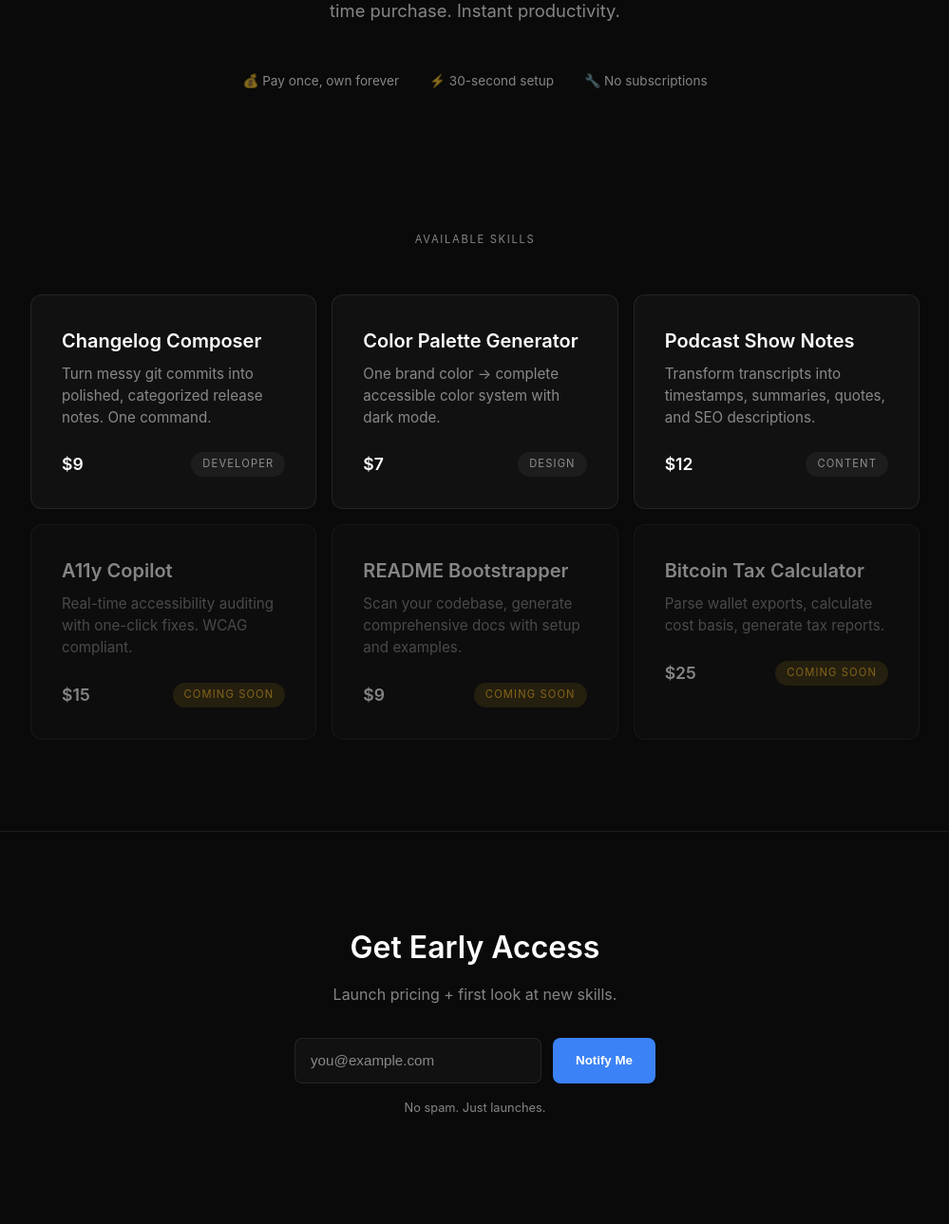
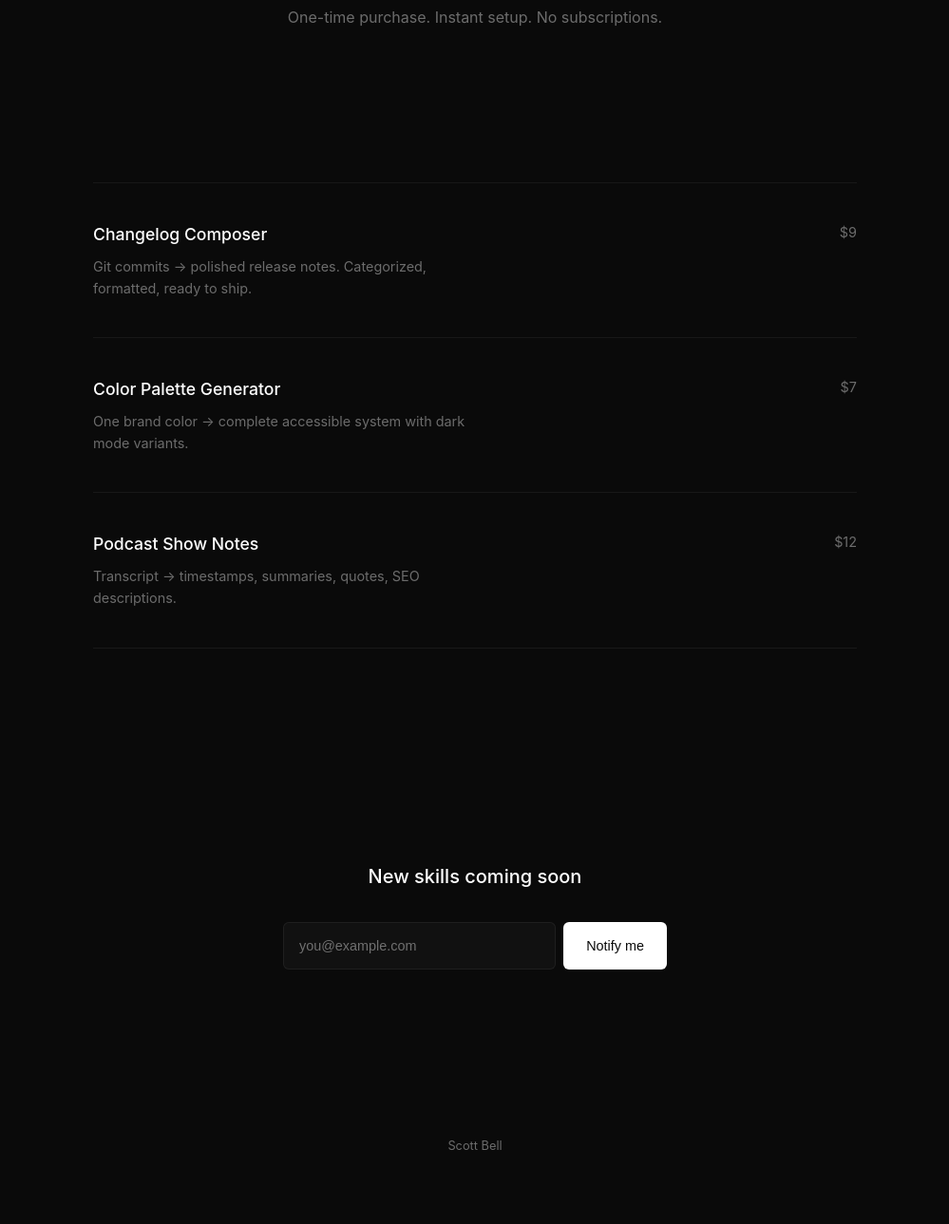
Before and after one commit to rene-skb/skill-store, a plain HTML site: page index.html in a window 1280 px wide. Shown: the part 380-1669 px from the top of the page at 95% size, without its empty margins (140-1139 px from the left). After the commit the page ends 1645 px from the top, so only its background shows below. Drawn offline with Linux system fonts and the light colour scheme.

Commit message:
v3: Full persona applied - stripped back, honest, Rams-approved

```diff
--- a/index.html
+++ b/index.html
@@ -3,8 +3,8 @@
 <head>
   <meta charset="UTF-8">
   <meta name="viewport" content="width=device-width, initial-scale=1.0">
-  <title>Skills Store — Agent Tools That Work</title>
-  <meta name="description" content="Premium skills for Claude Code and AI agents. One-time purchase, instant productivity.">
+  <title>Skills Store</title>
+  <meta name="description" content="Premium skills for Claude Code and AI agents.">
   <style>
     *, *::before, *::after {
       box-sizing: border-box;
@@ -15,16 +15,10 @@
     :root {
       --bg: #0a0a0a;
       --surface: #111111;
-      --border: rgba(255,255,255,0.08);
+      --border: rgba(255,255,255,0.06);
       --text: #ffffff;
-      --text-muted: rgba(255,255,255,0.5);
-      --accent: #3b82f6;
-      --font: 'Inter', -apple-system, BlinkMacSystemFont, sans-serif;
-    }
-
-    html {
-      font-size: 16px;
-      scroll-behavior: smooth;
+      --text-muted: rgba(255,255,255,0.4);
+      --font: -apple-system, BlinkMacSystemFont, 'Inter', sans-serif;
     }
 
     body {
@@ -34,259 +28,152 @@
       line-height: 1.6;
     }
 
-    a {
-      color: inherit;
-      text-decoration: none;
-    }
+    a { color: inherit; text-decoration: none; }
 
-    /* Nav */
+    /* Nav - minimal */
     nav {
-      position: fixed;
-      top: 0;
-      left: 0;
-      right: 0;
-      padding: 1.5rem 2rem;
-      display: flex;
-      justify-content: space-between;
-      align-items: center;
-      z-index: 100;
-      background: rgba(10,10,10,0.85);
-      backdrop-filter: blur(10px);
-    }
-
-    .logo {
-      font-weight: 600;
-      font-size: 1rem;
-    }
-
-    .nav-link {
-      font-size: 0.9rem;
-      color: var(--text-muted);
-      transition: color 0.2s;
-    }
-
-    .nav-link:hover {
-      color: var(--text);
-    }
-
-    /* Hero */
-    .hero {
-      min-height: 70vh;
-      display: flex;
-      flex-direction: column;
-      justify-content: center;
-      align-items: center;
-      text-align: center;
-      padding: 8rem 2rem 4rem;
-    }
-
-    .hero h1 {
-      font-size: clamp(2.5rem, 8vw, 5rem);
-      font-weight: 600;
-      line-height: 1.1;
-      letter-spacing: -0.03em;
-      margin-bottom: 1.5rem;
-    }
-
-    .hero h1 span {
-      color: var(--accent);
-    }
-
-    .hero p {
-      font-size: 1.15rem;
-      color: var(--text-muted);
-      max-width: 480px;
-      margin-bottom: 1rem;
-    }
-
-    .hero-meta {
-      display: flex;
-      gap: 2rem;
-      margin-top: 2rem;
-      font-size: 0.85rem;
-      color: var(--text-muted);
-    }
-
-    .hero-meta span {
-      display: flex;
-      align-items: center;
-      gap: 0.5rem;
-    }
-
-    /* Skills Grid */
-    .skills-section {
-      padding: 4rem 2rem 6rem;
-      max-width: 1000px;
-      margin: 0 auto;
-    }
-
-    .section-label {
-      font-size: 0.7rem;
-      text-transform: uppercase;
-      letter-spacing: 0.15em;
-      color: var(--text-muted);
-      text-align: center;
-      margin-bottom: 3rem;
-    }
-
-    .skills-grid {
-      display: grid;
-      grid-template-columns: repeat(auto-fit, minmax(300px, 1fr));
-      gap: 1rem;
-    }
-
-    .skill-card {
-      background: var(--surface);
-      border: 1px solid var(--border);
-      border-radius: 12px;
-      padding: 2rem;
-      transition: border-color 0.2s, transform 0.2s;
-      display: block;
-    }
-
-    .skill-card:hover {
-      border-color: rgba(255,255,255,0.2);
-      transform: translateY(-2px);
-    }
-
-    .skill-card h3 {
-      font-size: 1.25rem;
-      font-weight: 600;
-      margin-bottom: 0.5rem;
-    }
-
-    .skill-card p {
-      font-size: 0.95rem;
-      color: var(--text-muted);
-      margin-bottom: 1.5rem;
-      line-height: 1.5;
-    }
-
-    .skill-meta {
+      padding: 2rem 3rem;
       display: flex;
       justify-content: space-between;
       align-items: center;
     }
 
-    .skill-price {
-      font-weight: 600;
-      font-size: 1.1rem;
+    .logo {
+      font-weight: 500;
+      font-size: 0.9rem;
+      color: var(--text-muted);
     }
 
-    .skill-tag {
-      font-size: 0.7rem;
-      text-transform: uppercase;
-      letter-spacing: 0.1em;
+    .nav-link {
+      font-size: 0.85rem;
       color: var(--text-muted);
-      padding: 0.25rem 0.75rem;
-      background: rgba(255,255,255,0.05);
-      border-radius: 100px;
     }
 
-    .skill-card.soon {
-      opacity: 0.5;
+    .nav-link:hover { color: var(--text); }
+
+    /* Hero - stripped back */
+    .hero {
+      padding: 8rem 3rem 10rem;
+      max-width: 700px;
+      margin: 0 auto;
+      text-align: center;
     }
 
-    .skill-card.soon .skill-tag {
-      background: rgba(251, 191, 36, 0.2);
-      color: #fbbf24;
+    .hero h1 {
+      font-size: clamp(2.5rem, 7vw, 4rem);
+      font-weight: 500;
+      line-height: 1.15;
+      letter-spacing: -0.02em;
+      margin-bottom: 1.5rem;
     }
 
-    /* CTA */
-    .cta-section {
-      padding: 6rem 2rem;
-      text-align: center;
+    .hero p {
+      font-size: 1rem;
+      color: var(--text-muted);
+      max-width: 400px;
+      margin: 0 auto;
+    }
+
+    /* Skills - let them breathe */
+    .skills {
+      padding: 0 3rem 8rem;
+      max-width: 900px;
+      margin: 0 auto;
+    }
+
+    .skill {
+      display: grid;
+      grid-template-columns: 1fr auto;
+      gap: 2rem;
+      align-items: start;
+      padding: 2.5rem 0;
       border-top: 1px solid var(--border);
     }
 
-    .cta-section h2 {
-      font-size: clamp(1.5rem, 4vw, 2rem);
-      font-weight: 600;
-      margin-bottom: 0.75rem;
+    .skill:last-child {
+      border-bottom: 1px solid var(--border);
     }
 
-    .cta-section > p {
+    .skill h2 {
+      font-size: 1.1rem;
+      font-weight: 500;
+      margin-bottom: 0.5rem;
+    }
+
+    .skill p {
+      font-size: 0.9rem;
       color: var(--text-muted);
+      max-width: 400px;
+      line-height: 1.6;
+    }
+
+    .skill-price {
+      font-size: 0.9rem;
+      color: var(--text-muted);
+    }
+
+    .skill:hover h2 { color: var(--text); }
+
+    /* CTA - one clear action */
+    .cta {
+      padding: 6rem 3rem 8rem;
+      max-width: 500px;
+      margin: 0 auto;
+      text-align: center;
+    }
+
+    .cta h2 {
+      font-size: 1.25rem;
+      font-weight: 500;
       margin-bottom: 2rem;
     }
 
     .email-form {
       display: flex;
-      gap: 0.75rem;
-      max-width: 380px;
-      margin: 0 auto;
+      gap: 0.5rem;
     }
 
     .email-form input {
       flex: 1;
-      padding: 0.9rem 1rem;
+      padding: 1rem;
       background: var(--surface);
       border: 1px solid var(--border);
-      border-radius: 8px;
+      border-radius: 6px;
       color: var(--text);
-      font-size: 0.95rem;
+      font-size: 0.9rem;
     }
 
-    .email-form input::placeholder {
+    .email-form input::placeholder { color: var(--text-muted); }
+    .email-form input:focus { outline: none; border-color: rgba(255,255,255,0.2); }
+
+    .email-form button {
+      padding: 1rem 1.5rem;
+      background: var(--text);
+      color: var(--bg);
+      font-weight: 500;
+      font-size: 0.9rem;
+      border: none;
+      border-radius: 6px;
+      cursor: pointer;
+    }
+
+    .email-form button:hover { opacity: 0.9; }
+
+    /* Footer */
+    footer {
+      padding: 3rem;
+      text-align: center;
+      font-size: 0.8rem;
       color: var(--text-muted);
     }
 
-    .email-form input:focus {
-      outline: none;
-      border-color: var(--accent);
-    }
-
-    .email-form button {
-      padding: 0.9rem 1.5rem;
-      background: var(--accent);
-      color: white;
-      font-weight: 600;
-      border: none;
-      border-radius: 8px;
-      cursor: pointer;
-      transition: opacity 0.2s;
-    }
-
-    .email-form button:hover {
-      opacity: 0.9;
-    }
-
-    .cta-note {
-      font-size: 0.8rem;
-      color: var(--text-muted);
-      margin-top: 1rem;
-    }
-
-    /* Footer */
-    footer {
-      padding: 2rem;
-      text-align: center;
-      font-size: 0.85rem;
-      color: var(--text-muted);
-    }
-
-    footer a {
-      color: var(--text-muted);
-    }
-
-    footer a:hover {
-      color: var(--text);
-    }
+    footer a { color: var(--text-muted); }
 
     /* Responsive */
-    @media (max-width: 640px) {
-      .hero-meta {
-        flex-direction: column;
-        gap: 0.75rem;
-      }
-
-      .email-form {
-        flex-direction: column;
-      }
-
-      .skills-grid {
-        grid-template-columns: 1fr;
-      }
+    @media (max-width: 600px) {
+      nav, .hero, .skills, .cta, footer { padding-left: 1.5rem; padding-right: 1.5rem; }
+      .skill { grid-template-columns: 1fr; gap: 1rem; }
+      .email-form { flex-direction: column; }
     }
   </style>
 </head>
@@ -294,92 +181,52 @@
 
   <nav>
     <span class="logo">Skills Store</span>
-    <a href="#notify" class="nav-link">Get Notified</a>
+    <a href="#notify" class="nav-link">Get notified</a>
   </nav>
 
   <section class="hero">
-    <h1>Skills that<br><span>actually work.</span></h1>
-    <p>Premium tools for Claude Code and AI agents. One-time purchase. Instant productivity.</p>
-    <div class="hero-meta">
-      <span>💰 Pay once, own forever</span>
-      <span>⚡ 30-second setup</span>
-      <span>🔧 No subscriptions</span>
-    </div>
+    <h1>Tools for Claude Code</h1>
+    <p>One-time purchase. Instant setup. No subscriptions.</p>
   </section>
 
-  <section class="skills-section">
-    <p class="section-label">Available Skills</p>
-    <div class="skills-grid">
+  <section class="skills">
 
-      <a href="/changelog-composer/" class="skill-card">
-        <h3>Changelog Composer</h3>
-        <p>Turn messy git commits into polished, categorized release notes. One command.</p>
-        <div class="skill-meta">
+    <a href="/changelog-composer/" class="skill">
+      <div>
+        <h2>Changelog Composer</h2>
+        <p>Git commits → polished release notes. Categorized, formatted, ready to ship.</p>
+      </div>
       <span class="skill-price">$9</span>
-          <span class="skill-tag">Developer</span>
-        </div>
     </a>
 
-      <a href="/color-palette/" class="skill-card">
-        <h3>Color Palette Generator</h3>
-        <p>One brand color → complete accessible color system with dark mode.</p>
-        <div class="skill-meta">
+    <a href="/color-palette/" class="skill">
+      <div>
+        <h2>Color Palette Generator</h2>
+        <p>One brand color → complete accessible system with dark mode variants.</p>
+      </div>
       <span class="skill-price">$7</span>
-          <span class="skill-tag">Design</span>
-        </div>
     </a>
 
-      <a href="/podcast-notes/" class="skill-card">
-        <h3>Podcast Show Notes</h3>
-        <p>Transform transcripts into timestamps, summaries, quotes, and SEO descriptions.</p>
-        <div class="skill-meta">
+    <a href="/podcast-notes/" class="skill">
+      <div>
+        <h2>Podcast Show Notes</h2>
+        <p>Transcript → timestamps, summaries, quotes, SEO descriptions.</p>
+      </div>
       <span class="skill-price">$12</span>
-          <span class="skill-tag">Content</span>
-        </div>
     </a>
 
-      <div class="skill-card soon">
-        <h3>A11y Copilot</h3>
-        <p>Real-time accessibility auditing with one-click fixes. WCAG compliant.</p>
-        <div class="skill-meta">
-          <span class="skill-price">$15</span>
-          <span class="skill-tag">Coming Soon</span>
-        </div>
-      </div>
-
-      <div class="skill-card soon">
-        <h3>README Bootstrapper</h3>
-        <p>Scan your codebase, generate comprehensive docs with setup and examples.</p>
-        <div class="skill-meta">
-          <span class="skill-price">$9</span>
-          <span class="skill-tag">Coming Soon</span>
-        </div>
-      </div>
-
-      <div class="skill-card soon">
-        <h3>Bitcoin Tax Calculator</h3>
-        <p>Parse wallet exports, calculate cost basis, generate tax reports.</p>
-        <div class="skill-meta">
-          <span class="skill-price">$25</span>
-          <span class="skill-tag">Coming Soon</span>
-        </div>
-      </div>
-
-    </div>
   </section>
 
-  <section class="cta-section" id="notify">
-    <h2>Get Early Access</h2>
-    <p>Launch pricing + first look at new skills.</p>
+  <section class="cta" id="notify">
+    <h2>New skills coming soon</h2>
     <form class="email-form" action="https://formspree.io/f/YOUR_FORM_ID" method="POST">
       <input type="email" name="email" placeholder="you@example.com" required>
-      <button type="submit">Notify Me</button>
+      <button type="submit">Notify me</button>
     </form>
-    <p class="cta-note">No spam. Just launches.</p>
   </section>
 
   <footer>
-    <p>Built by <a href="https://scottkbell.com">Scott Bell</a></p>
+    <p><a href="https://scottkbell.com">Scott Bell</a></p>
   </footer>
 
 </body>
```
Lines whose indentation alone changed are shown as unchanged.
